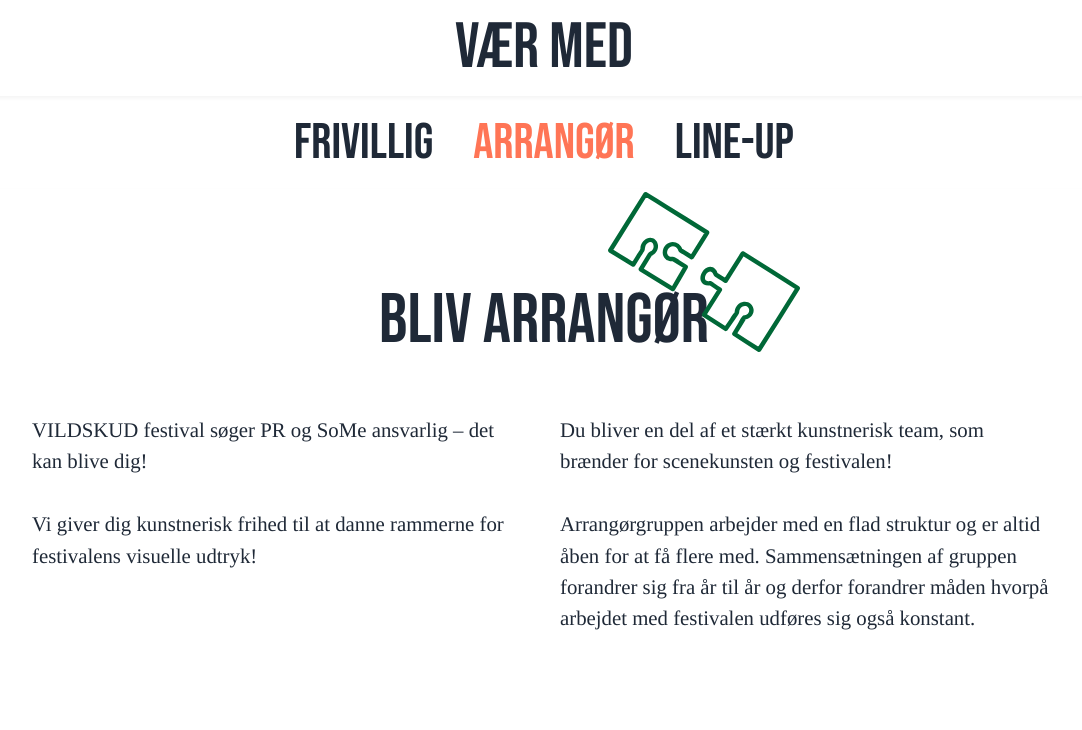
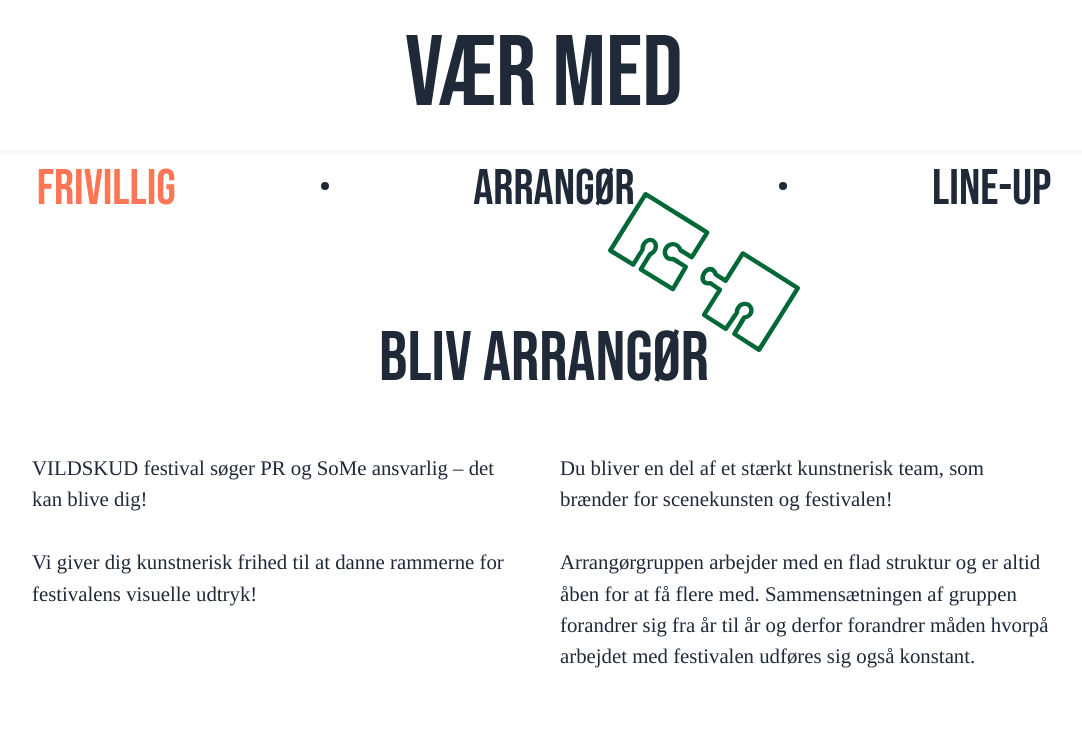
Before and after one commit to juliehjakobsen/vildskud, a website built with Vite: page src/arrangoer.html in a window 1280 px wide. Shown: the top 730 px of the page, without its empty margins (96-1178 px from the left). Built offline with nearby package versions, Linux system fonts and the light colour scheme.

Commit message:
navigation til arrangør

```diff
--- a/src/arrangoer.html
+++ b/src/arrangoer.html
@@ -17,16 +17,35 @@
     <main>
       <!-- VÆR MED NAVIGATION -->
       <section>
-        <div>
-          <h1 class="text-center text-h1_mobil lg:text-h1_mobil">Vær Med</h1>
+        <div class="text-center">
+          <h1 class="text-h1_mobil lg:text-h1_web">Vær Med</h1>
         </div>
-        <nav class="p-2 shadow-inner">
-          <ul class="flex justify-center gap-10 text-h3_mobil lg:text-h3_web">
-            <li><a href="frivillig.html">Frivillig</a></li>
+        <nav class="p-0 text-h3_mobil shadow-inner lg:text-h3_web">
+          <ul class="flex justify-evenly">
+            <li class="text-orange">
+              <a class="hover:underline" href="frivillig.html">Frivillig</a>
+            </li>
+            <li class="pt-2 lg:pt-5">
+              <svg width="32" height="32" viewBox="0 0 24 24">
+                <path
+                  fill="currentColor"
+                  d="M12 15a3 3 0 1 1 0-6a3 3 0 0 1 0 6Z"
+                />
+              </svg>
+            </li>
 
-            <li class="text-orange"><a href="arrangoer.html">Arrangør</a></li>
-
-            <li><a href="line_up.html">Line-up</a></li>
+            <li>
+              <a class="hover:underline" href="arrangoer.html">Arrangør</a>
+            </li>
+            <li class="pt-2 lg:pt-5">
+              <svg width="32" height="32" viewBox="0 0 24 24">
+                <path
+                  fill="currentColor"
+                  d="M12 15a3 3 0 1 1 0-6a3 3 0 0 1 0 6Z"
+                />
+              </svg>
+            </li>
+            <li><a class="hover:underline" href="line_up.html">Line-up</a></li>
           </ul>
         </nav>
       </section>
```
